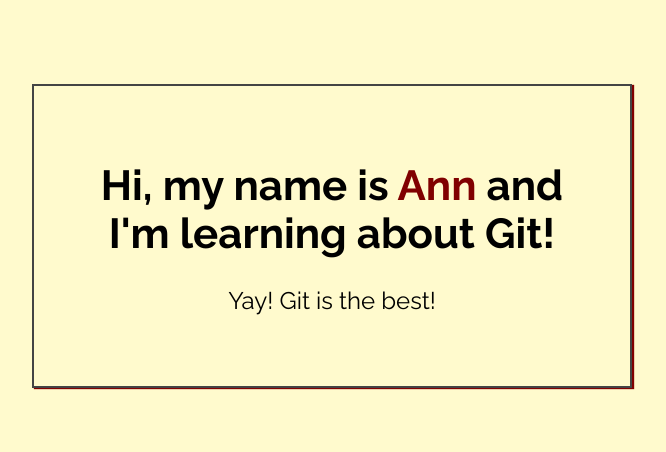
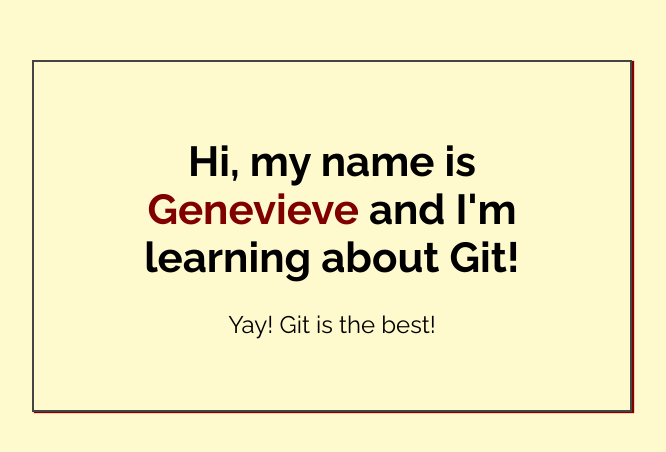
Before and after one commit to ggorit06/Website-design-for-Seasons-Lawn-care, a plain HTML site: page index.html in a window 1280 px wide. Shown: the part 164-616 px from the top of the page, without its empty margins (308-974 px from the left). Drawn offline with Linux system fonts and the light colour scheme.

Commit message:
Added name to index.html

```diff
--- a/index.html
+++ b/index.html
@@ -14,7 +14,7 @@
 <body>
 
     <div class="greeting">
-        <h1>Hi, my name is <span class="highlight">Ann</span> and I'm learning about Git! </h1>
+        <h1>Hi, my name is <span class="highlight">Genevieve</span> and I'm learning about Git! </h1>
 
         <p>Yay! Git is the best!</p>
     </div>
```
